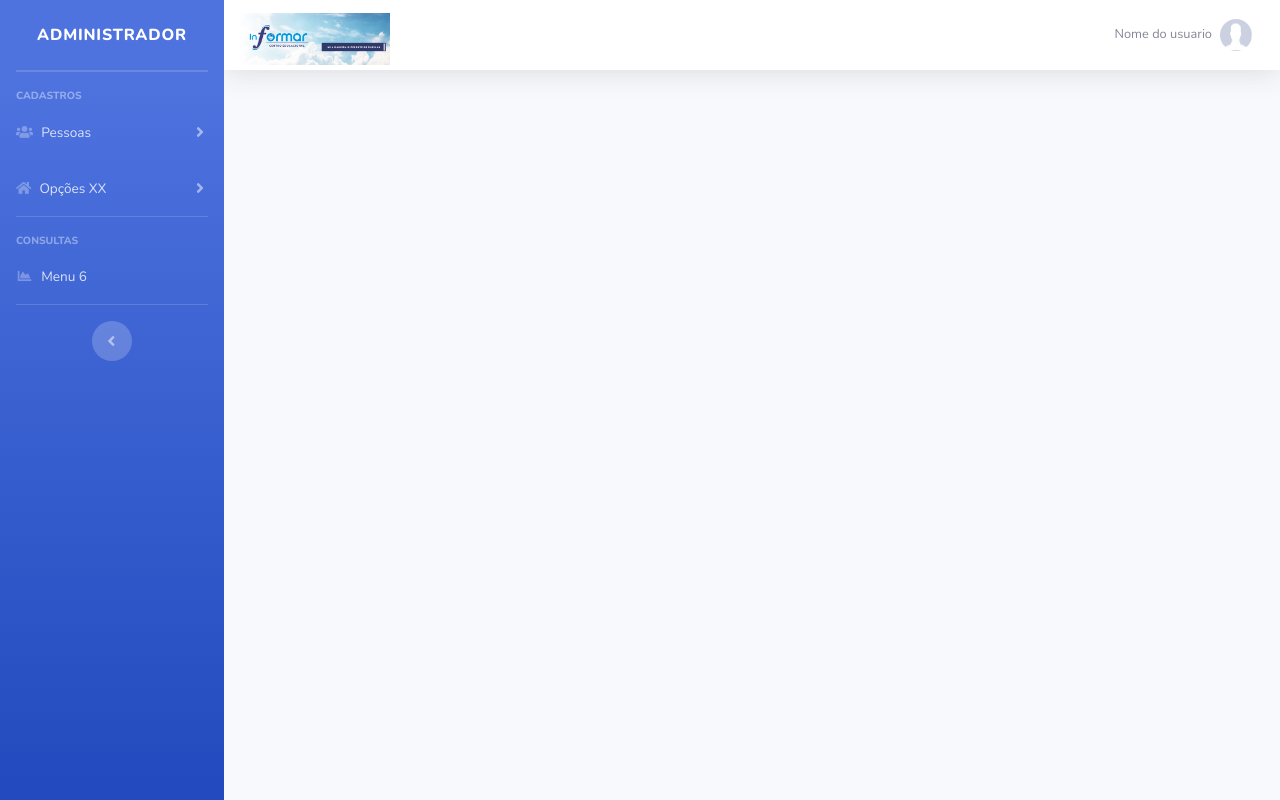
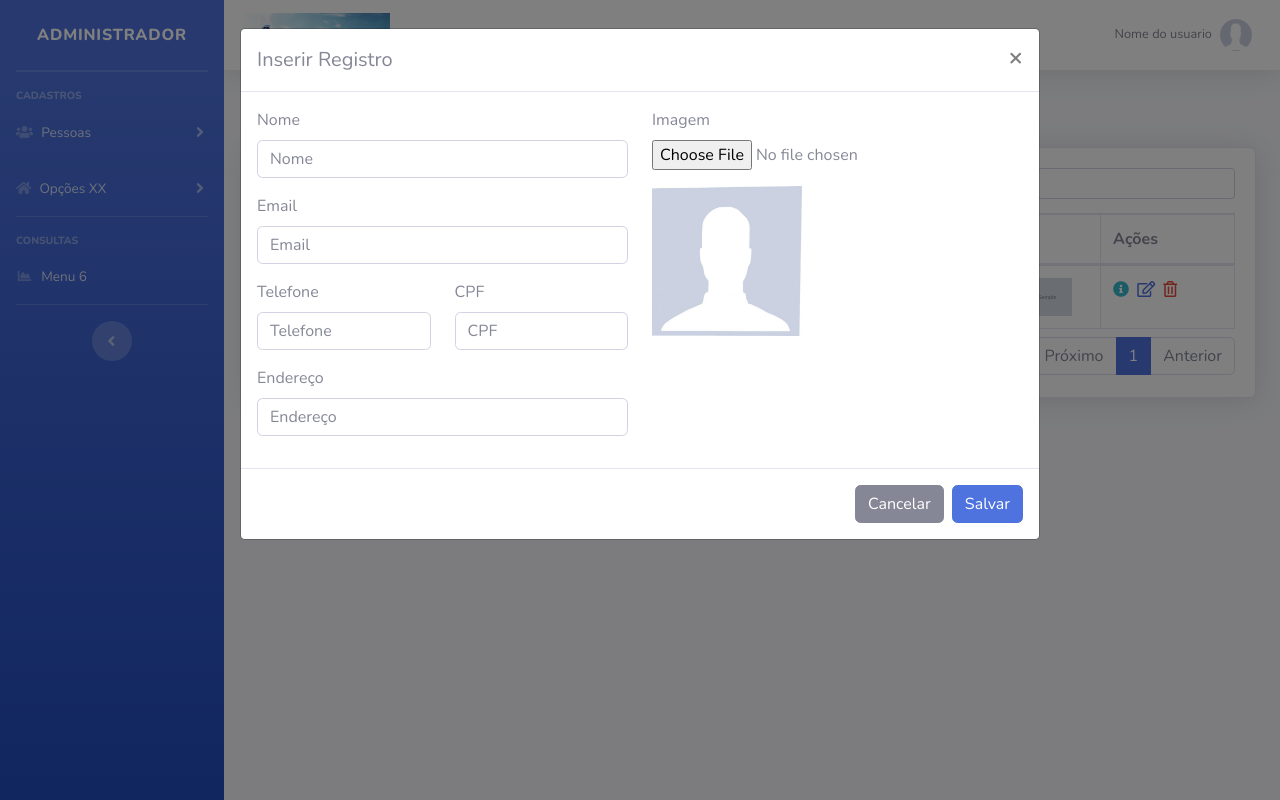
Before and after one commit to anekeallen/informar, a PHP site: page /informar/index.php?pag=professores&funcao=novo in a window 1280 px wide. Run offline with PHP 8.4, Linux system fonts and the light colour scheme; tables that the repository leaves empty or names only in its code hold one stand-in row (values such as "Sample post"); grey boxes marked "Sample" are stand-in pictures; data that the repository does not hold is empty; a stand-in replaces the project's code that opens the database connection.

Commit message:
Commit Professores
Fiz o crud para inserir, editar e excluir professores. Add alguns arquivos tambem

```diff
--- a/painel-adm/index.php
+++ b/painel-adm/index.php
@@ -3,7 +3,7 @@
     //variaveis para o menu
 $pag = @$_GET["pag"];
 $menu1 = "secretarios";
-$menu2 = "menu2";
+$menu2 = "professores";
 $menu3 = "menu3";
 $menu4 = "menu4";
 $menu5 = "menu5";
@@ -83,8 +83,8 @@ $menu6 = "menu6";
                 </a>
                 <div id="collapseTwo" class="collapse" aria-labelledby="headingTwo" data-parent="#accordionSidebar">
                     <div class="bg-white py-2 collapse-inner rounded">
-                        <a class="collapse-item" href="index.php?pag=<?php echo $menu1 ?>">Secrétarios</a>
-                        <a class="collapse-item" href="index.php?pag=<?php echo $menu2 ?>">Menu 2</a>
+                        <a class="collapse-item" href="index.php?pag=<?php echo $menu1 ?>">Secretários</a>
+                        <a class="collapse-item" href="index.php?pag=<?php echo $menu2 ?>">Professores</a>
                     </div>
                 </div>
             </li>
--- /dev/null
+++ b/painel-adm/professores.php
@@ -0,0 +1,438 @@
+<?php
+$pag = "professores";
+require_once("../conexao.php");
+/*
+@session_start();
+    //verificar se o usuário está autenticado
+if(@$_SESSION['id_usuario'] == null || @$_SESSION['nivel_usuario'] != 'Admin'){
+    echo "<script language='javascript'> window.location='../index.php' </script>";
+
+} */
+
+
+?>
+
+<div class="row mt-4 mb-4">
+    <a type="button" title="Cadastrar Novo Secretário" class="btn-primary btn-sm ml-3 d-none d-md-block" href="index.php?pag=<?php echo $pag ?>&funcao=novo">Novo Professor</a>
+    <a type="button" title="Cadastrar Novo Secretário" class="btn-primary btn-sm ml-3 d-block d-sm-none" href="index.php?pag=<?php echo $pag ?>&funcao=novo"><i class="fas fa-user-plus"></i></a>
+
+</div>
+
+
+<!-- DataTales Example -->
+<div class="card shadow mb-4">
+
+    <div class="card-body">
+        <div class="table-responsive">
+            <table class="table table-bordered" id="dataTable" width="100%" cellspacing="0">
+                <thead>
+                    <tr>
+                        <th >Nome</th>
+                        <th class="classe-nova">Email</th>
+                        <th class="classe-nova ">Telefone</th>
+                        <th class="classe-nova classe-nova-tel">CPF</th>
+                        <th class="">Foto</th>
+                        <th>Ações</th>
+                    </tr>
+                </thead>
+
+                <tbody>
+
+                 <?php
+
+                 $query = $pdo->query("SELECT * FROM professores order by id desc ");
+                 $res = $query->fetchAll(PDO::FETCH_ASSOC);
+
+                 for ($i=0; $i < count($res); $i++) {
+                  foreach ($res[$i] as $key => $value) {
+                  }
+
+                  $nome = $res[$i]['nome'];
+                  $email = $res[$i]['email'];
+                  $telefone = $res[$i]['telefone'];
+                  $cpf = $res[$i]['cpf'];
+                  $endereco = $res[$i]['endereco'];
+                  $foto = $res[$i]['foto'];
+
+
+                  $id = $res[$i]['id'];
+
+
+                  ?>
+
+
+                  <tr>
+                    <td><?php echo $nome ?></td>
+                    <td class="classe-nova"><?php echo $email ?></td>
+                    <td class="classe-nova "><?php echo $telefone ?></td>
+                    <td class="classe-nova classe-nova-tel"><?php echo $cpf ?></td>
+                    <td class="text-center"><img width="50" src="../img/professores/<?php echo $foto ?>"></td>
+
+
+
+                    <td>
+                        <a href="index.php?pag=<?php echo $pag ?>&funcao=endereco&id=<?php echo $id ?>" class='text-info mr-1' title='Dados do Secretário'><i class="fas fa-info-circle"></i></a>
+                        <a href="index.php?pag=<?php echo $pag ?>&funcao=editar&id=<?php echo $id ?>" class='text-primary mr-1' title='Editar Dados'><i class='far fa-edit'></i></a>
+
+                        <a href="index.php?pag=<?php echo $pag ?>&funcao=excluir&id=<?php echo $id ?>" class='text-danger mr-1' title='Excluir Registro'><i class='far fa-trash-alt'></i></a>
+                    </td>
+                </tr>
+            <?php } ?>
+
+
+
+
+
+        </tbody>
+    </table>
+</div>
+</div>
+</div>
+
+
+
+
+
+<!-- Modal -->
+<div class="modal fade" id="modalDados" tabindex="-1" role="dialog" aria-labelledby="exampleModalLabel" aria-hidden="true">
+    <div class="modal-dialog modal-lg" role="document">
+        <div class="modal-content">
+            <div class="modal-header">
+                <?php
+                if (@$_GET['funcao'] == 'editar') {
+                    $titulo = "Editar Registro";
+                    $id2 = $_GET['id'];
+
+                    $query = $pdo->query("SELECT * FROM professores where id = '" . $id2 . "' ");
+                    $res = $query->fetchAll(PDO::FETCH_ASSOC);
+
+                    $nome2 = $res[0]['nome'];
+                    $email2 = $res[0]['email'];
+                    $telefone2 = $res[0]['telefone'];
+                    $endereco2 = $res[0]['endereco'];
+                    $cpf2 = $res[0]['cpf'];
+                    $foto2 = $res[0]['foto'];
+
+
+                } else {
+                    $titulo = "Inserir Registro";
+
+                }
+
+
+                ?>
+
+                <h5 class="modal-title" id="exampleModalLabel"><?php echo $titulo ?></h5>
+                <button type="button" class="close" data-dismiss="modal" aria-label="Close">
+                    <span aria-hidden="true">&times;</span>
+                </button>
+            </div>
+            <form id="form" method="POST">
+                <div class="modal-body">
+
+                    <div class="row">
+                        <div class="col-md-6">
+                         <div class="form-group">
+                            <label >Nome</label>
+                            <input required value="<?php echo @$nome2 ?>" type="text" class="form-control" id="nome-cat" name="nome-cat" placeholder="Nome">
+                        </div>
+                        <div class="form-group">
+                            <label >Email</label>
+                            <input required value="<?php echo @$email2 ?>" type="text" class="form-control" id="email-cat" name="email-cat" placeholder="Email">
+                        </div>
+
+                        <div class="row">
+                            <div class="form-group col-6">
+                                <label >Telefone</label>
+                                <input required value="<?php echo @$telefone2 ?>" type="text" class="form-control" id="telefone-cat" name="telefone-cat" placeholder="Telefone">
+                            </div>
+                            <div class="form-group col-6 ">
+                                <label >CPF</label>
+                                <input required value="<?php echo @$cpf2 ?>" type="text" class="form-control" id="cpf-cat" name="cpf-cat" placeholder="CPF">
+                            </div>
+                        </div>
+
+
+                        <div class="form-group">
+                            <label >Endereço</label>
+                            <input value="<?php echo @$endereco2 ?>" type="text" class="form-control" id="endereco-cat" name="endereco-cat" placeholder="Endereço">
+                        </div>
+
+                    </div>
+
+                    <div class="col-md-6">
+                        <div class="form-group">
+                            <label >Imagem</label>
+                            <input type="file" value="<?php echo @$foto2 ?>"  class="form-control-file" id="imagem" name="imagem" onChange="carregarImg();">
+                        </div>
+
+                        <div id="divImgConta">
+                            <?php if(@$foto2 != ""){ ?>
+                                <img src="../img/professores/<?php echo $foto2 ?>" width="150" height="150" id="target">
+                            <?php  }else{ ?>
+                                <img src="../img/professores/sem-foto.jpg" width="150" height="150" id="target">
+                            <?php } ?>
+                        </div>
+
+                    </div>
+
+                </div>
+
+
+
+
+
+                <small>
+                    <div id="mensagem">
+
+                    </div>
+                </small>
+
+            </div>
+
+
+
+            <div class="modal-footer">
+
+
+
+                <input value="<?php echo @$_GET['id'] ?>" type="hidden" name="txtid2" id="txtid2">
+                <input value="<?php echo @$cpf2 ?>" type="hidden" name="antigo" id="antigo">
+                <input value="<?php echo @$email2 ?>" type="hidden" name="antigo2" id="antigo2">
+
+                <button type="button" id="btn-fechar" class="btn btn-secondary" data-dismiss="modal">Cancelar</button>
+                <button type="submit" name="btn-salvar" id="btn-salvar" class="btn btn-primary">Salvar</button>
+            </div>
+        </form>
+    </div>
+</div>
+</div>
+
+
+
+
+
+
+<div class="modal" id="modal-deletar" tabindex="-1" role="dialog">
+    <div class="modal-dialog" role="document">
+        <div class="modal-content">
+            <div class="modal-header">
+                <h5 class="modal-title">Excluir Registro</h5>
+                <button type="button" class="close" data-dismiss="modal" aria-label="Close">
+                    <span aria-hidden="true">&times;</span>
+                </button>
+            </div>
+            <div class="modal-body">
+
+                <p>Deseja realmente Excluir este Registro?</p>
+
+                <div align="center" id="mensagem_excluir" class="">
+
+                </div>
+
+            </div>
+            <div class="modal-footer">
+                <button type="button" class="btn btn-secondary" data-dismiss="modal" id="btn-cancelar-excluir">Cancelar</button>
+                <form method="post">
+
+                    <input type="hidden" id="id"  name="id" value="<?php echo @$_GET['id'] ?>" required>
+
+                    <button type="button" id="btn-deletar" name="btn-deletar" class="btn btn-danger">Excluir</button>
+                </form>
+            </div>
+        </div>
+    </div>
+</div>
+
+
+<div class="modal" id="modal-endereco" tabindex="-1" role="dialog">
+    <div class="modal-dialog" role="document">
+        <div class="modal-content">
+            <div class="modal-header">
+                <h5 class="modal-title">Dados do Professor</h5>
+                <button type="button" class="close" data-dismiss="modal" aria-label="Close">
+                    <span aria-hidden="true">&times;</span>
+                </button>
+            </div>
+            <div class="modal-body">
+
+                <?php
+                if (@$_GET['funcao'] == 'endereco') {
+
+                    $id2 = $_GET['id'];
+
+                    $query = $pdo->query("SELECT * FROM professores where id = '$id2' ");
+                    $res = $query->fetchAll(PDO::FETCH_ASSOC);
+                    $nome3 = $res[0]['nome'];
+                    $cpf3 = $res[0]['cpf'];
+                    $telefone3 = $res[0]['telefone'];
+                    $email3 = $res[0]['email'];
+                    $endereco3 = $res[0]['endereco'];
+
+                }
+
+
+                ?>
+
+                <span><b>Nome: </b> <i><?php echo $nome3 ?></i><br>
+                    <span><b>Telefone: </b> <i><?php echo $telefone3 ?></i> <span class="ml-4"><b>CPF: </b> <i><?php echo $cpf3 ?></i><br>
+                        <span><b>Email: </b> <i><?php echo $email3 ?><br>
+                            <span><b>Endereço: </b> <i><?php echo $endereco3 ?><br>
+
+                            </div>
+
+                        </div>
+                    </div>
+                </div>
+
+
+
+
+                <?php
+
+                if (@$_GET["funcao"] != null && @$_GET["funcao"] == "novo") {
+                    echo "<script>$('#modalDados').modal('show');</script>";
+                }
+
+                if (@$_GET["funcao"] != null && @$_GET["funcao"] == "editar") {
+                    echo "<script>$('#modalDados').modal('show');</script>";
+                }
+
+                if (@$_GET["funcao"] != null && @$_GET["funcao"] == "excluir") {
+                    echo "<script>$('#modal-deletar').modal('show');</script>";
+                }
+                if (@$_GET["funcao"] != null && @$_GET["funcao"] == "endereco") {
+                    echo "<script>$('#modal-endereco').modal('show');</script>";
+                }
+
+                ?>
+
+
+
+                <!--AJAX PARA INSERÇÃO E EDIÇÃO DOS DADOS COM IMAGEM -->
+                <script type="text/javascript">
+                    $("#form").submit(function () {
+                        var pag = "<?=$pag?>";
+                        event.preventDefault();
+                        var formData = new FormData(this);
+
+                        $.ajax({
+                            url: pag + "/inserir.php",
+                            type: 'POST',
+                            data: formData,
+
+                            success: function (mensagem) {
+
+                                $('#mensagem').removeClass()
+
+                                if (mensagem.trim() == "Salvo com Sucesso!!") {
+
+                    //$('#nome').val('');
+                    //$('#cpf').val('');
+                    $('#btn-fechar').click();
+                    window.location = "index.php?pag="+pag;
+
+                } else {
+
+                    $('#mensagem').addClass('text-danger')
+                }
+
+                $('#mensagem').text(mensagem)
+
+            },
+
+            cache: false,
+            contentType: false,
+            processData: false,
+            xhr: function () {  // Custom XMLHttpRequest
+                var myXhr = $.ajaxSettings.xhr();
+                if (myXhr.upload) { // Avalia se tem suporte a propriedade upload
+                    myXhr.upload.addEventListener('progress', function () {
+                        /* faz alguma coisa durante o progresso do upload */
+                    }, false);
+                }
+                return myXhr;
+            }
+        });
+                    });
+                </script>
+
+
+
+
+
+                <!--AJAX PARA EXCLUSÃO DOS DADOS -->
+                <script type="text/javascript">
+                    $(document).ready(function () {
+                        var pag = "<?=$pag?>";
+                        $('#btn-deletar').click(function (event) {
+                            event.preventDefault();
+
+                            $.ajax({
+                                url: pag + "/excluir.php",
+                                method: "post",
+                                data: $('form').serialize(),
+                                dataType: "text",
+                                success: function (mensagem) {
+
+                                    if (mensagem.trim() === 'Excluído com Sucesso!!') {
+
+
+                                        $('#btn-cancelar-excluir').click();
+                                        window.location = "index.php?pag=" + pag;
+                                    }
+
+                                    $('#mensagem_excluir').text(mensagem)
+
+
+
+                                },
+
+                            })
+                        })
+                    })
+                </script>
+
+
+
+                <!--SCRIPT PARA CARREGAR IMAGEM -->
+                <script type="text/javascript">
+
+                    function carregarImg() {
+
+                        var target = document.getElementById('target');
+                        var file = document.querySelector("input[type=file]").files[0];
+                        var reader = new FileReader();
+
+                        reader.onloadend = function () {
+                            target.src = reader.result;
+                        };
+
+                        if (file) {
+                            reader.readAsDataURL(file);
+
+
+                        } else {
+                            target.src = "";
+                        }
+                    }
+
+                </script>
+
+
+
+
+
+                <script type="text/javascript">
+                    $(document).ready(function () {
+                        $('#dataTable').dataTable({
+                            "ordering": false
+                        })
+
+                    });
+                </script>
+
+
+                <script src="https://cdnjs.cloudflare.com/ajax/libs/jquery.mask/1.14.11/jquery.mask.min.js"></script>
+
+                <script src="../js/mascaras.js"></script>
```
Also changed, not shown: painel-adm/professores/excluir.php (added, +20 -0 lines), painel-adm/professores/inserir.php (added, +110 -0 lines), painel-adm/secretarios.php (+45 -0 lines), img/professores/Pouca-Cor-Inspirador-Citação-Instagram-Post-(1).png (added), img/professores/Pouca-Cor-Inspirador-Citação-Instagram-Post-(3).png (added), img/professores/Pouca-Cor-Inspirador-Citação-Instagram-Post.png (added), img/professores/sem-foto.jpg (added), 3 other files.
